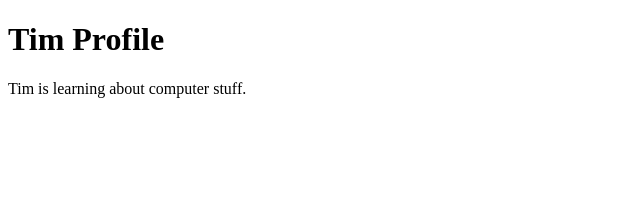
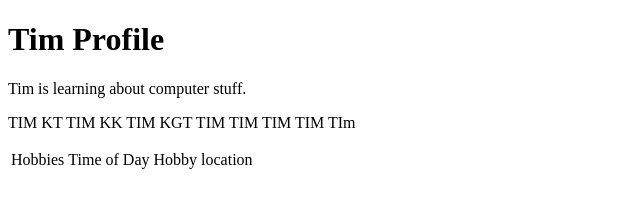
Before and after one commit to Bigtim10/my-website, a plain HTML site: page index.html in a window 1280 px wide. Shown: the whole page, without its empty margins (0-640 px from the left). Drawn offline with Linux system fonts and the light colour scheme.

Commit message:
Update index.html Day 2

```diff
--- a/index.html
+++ b/index.html
@@ -6,6 +6,28 @@
   <body>
     <h1>Tim Profile</h1>
     <p>Tim is learning about computer stuff. </p>
+    <p>
+      TIM
+      KT
+      TIM
+      KK
+      TIM
+      KGT
+      TIM
+      TIM
+      TIM
+      TIM
 
+  TIm
+    </p>
+    <table>
+      <thead>
+        <tr>
+          <td>Hobbies</td>
+          <td>Time of Day</td>
+          <td>Hobby location</td>
+        </tr>
+      </thead>
+    </table>
   </body>
 </html>
```
